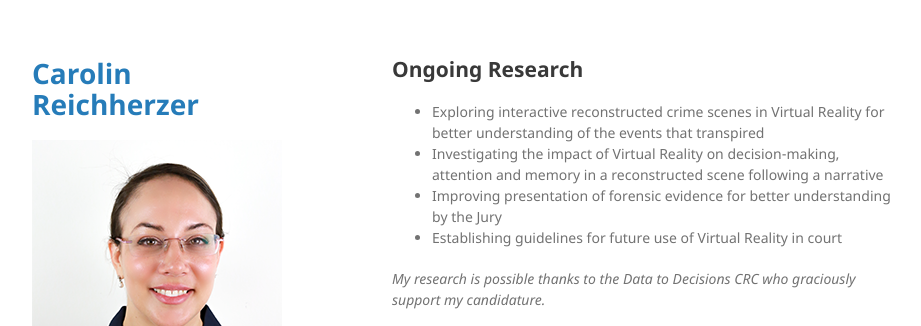
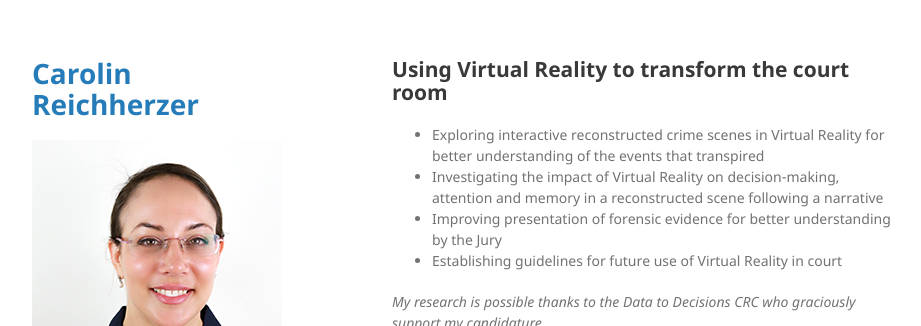
Before and after one commit to kiwicarolin/kiwicarolin.github.io, a Jekyll site: the page built from index.md, in a window 1280 px wide and 900 px high, cut to the strip 0-326 px from the top of the window. Shown: the whole strip, without its empty margins (178-1099 px from the left). Built offline with Jekyll 4.4.1, drawn with Linux system fonts in a browser that asks for light colours; our own code applies the rules of GitHub Pages for plain Markdown files.

Commit message:
no message

```diff
--- a/index.md
+++ b/index.md
@@ -2,7 +2,7 @@
 layout: default
 ---
 
-## Ongoing Research
+## Using Virtual Reality to transform the court room
 
 * Exploring interactive reconstructed crime scenes in Virtual Reality for better understanding of the events that transpired
 * Investigating the impact of Virtual Reality on decision-making, attention and memory in a reconstructed scene following a narrative
```
